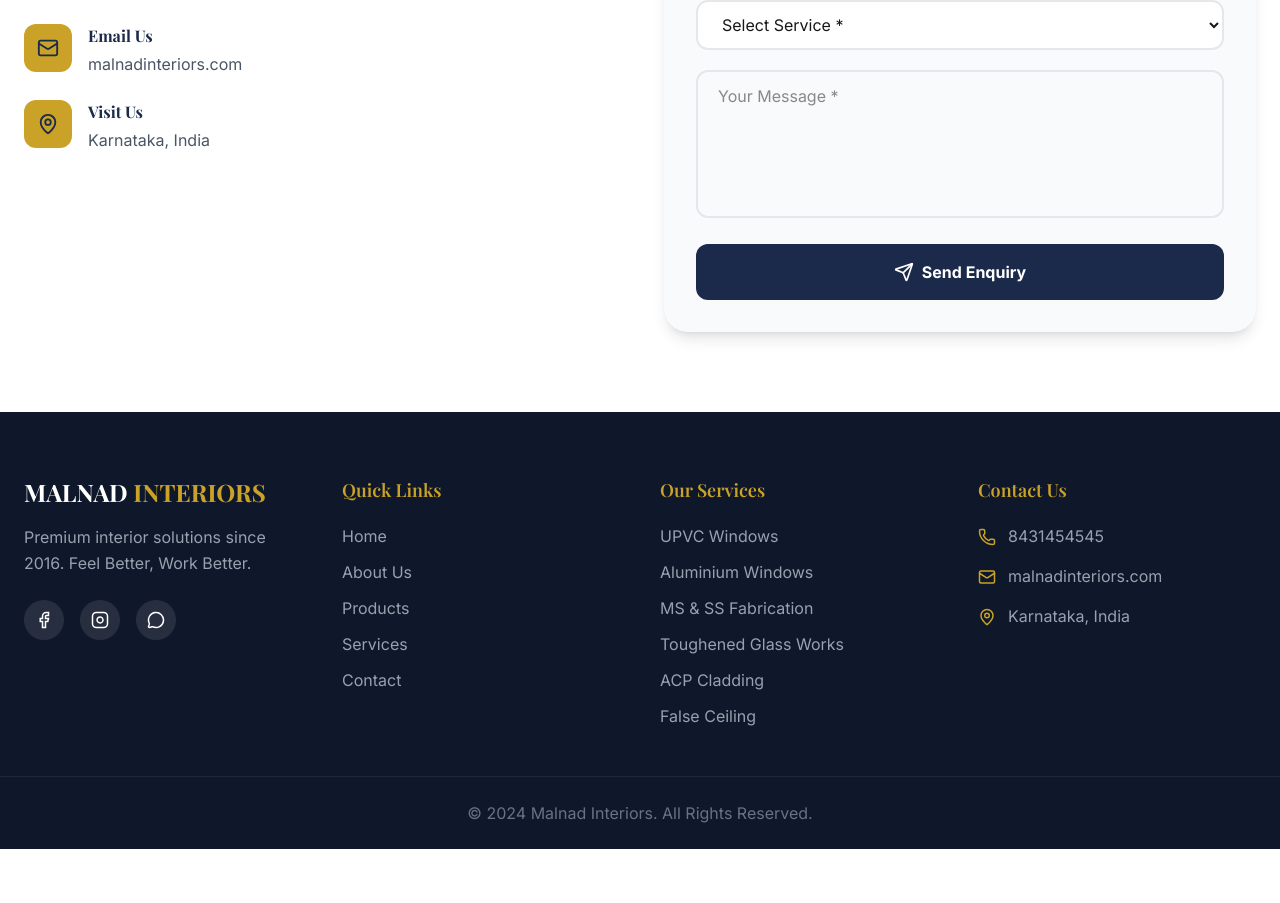
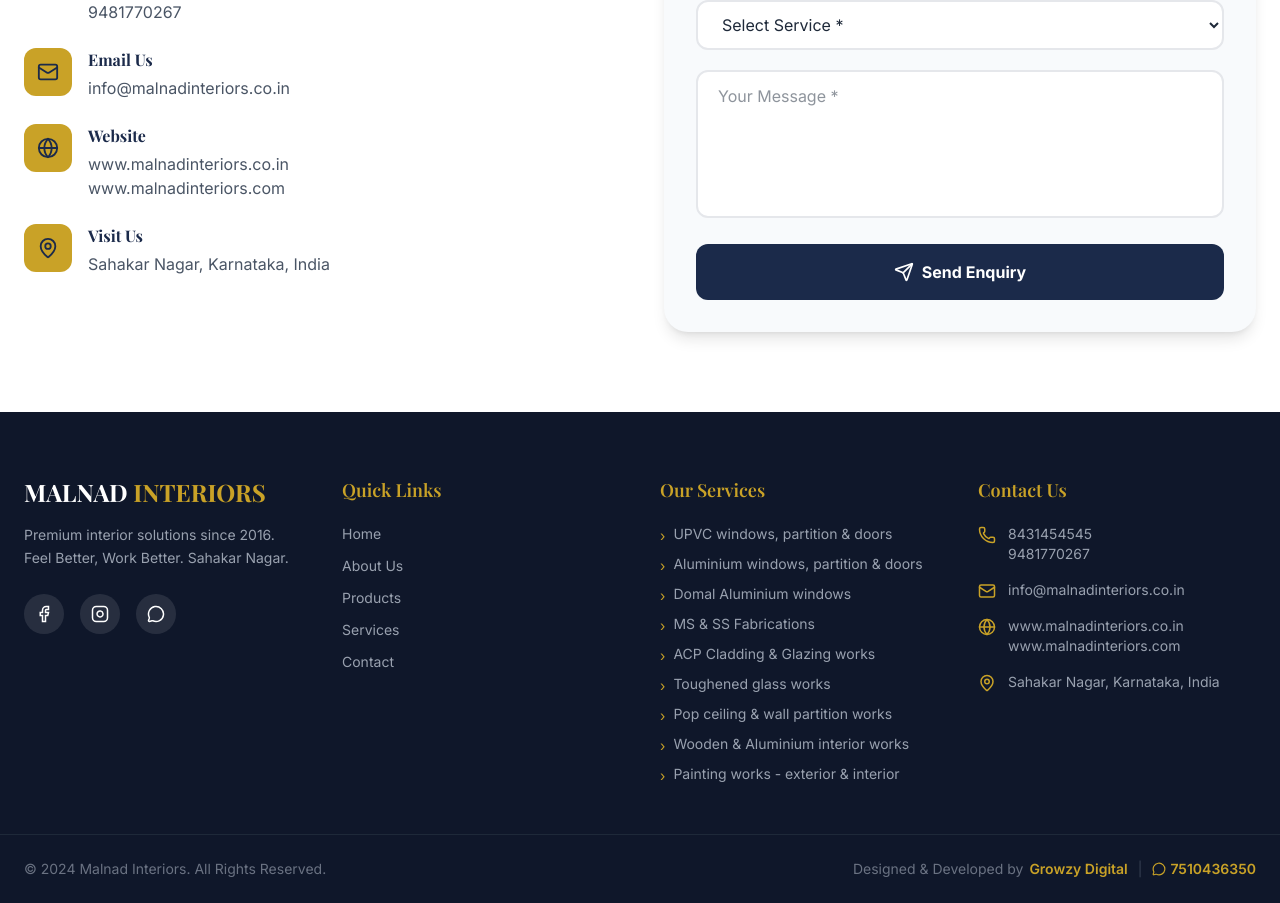
Before and after one commit to sadikalike/malnade-interior, a Next.js app: page /contact in a window 1280 px wide. Shown: the part 1036-1939 px from the top of the page. Before the commit the page ends 1885 px from the top, so only its background shows below. Built offline with nearby package versions, Linux system fonts and the light colour scheme; a web font is replaced by a local one.

Commit message:
first commitbb vv nn kk oo ll mmm finished6

```diff
--- a/app/components/ContactForm.tsx
+++ b/app/components/ContactForm.tsx
@@ -44,7 +44,7 @@
           required
           value={form.name}
           onChange={(e) => setForm({ ...form, name: e.target.value })}
-          className="w-full px-5 py-3 rounded-xl border-2 border-gray-200 focus:border-secondary outline-none transition"
+          className="w-full px-5 py-3 rounded-xl border-2 border-gray-200 focus:border-secondary outline-none transition bg-white text-gray-800"
         />
         <input
           type="tel"
@@ -52,7 +52,7 @@
           required
           value={form.phone}
           onChange={(e) => setForm({ ...form, phone: e.target.value })}
-          className="w-full px-5 py-3 rounded-xl border-2 border-gray-200 focus:border-secondary outline-none transition"
+          className="w-full px-5 py-3 rounded-xl border-2 border-gray-200 focus:border-secondary outline-none transition bg-white text-gray-800"
         />
       </div>
 
@@ -61,14 +61,14 @@
         placeholder="Email Address"
         value={form.email}
         onChange={(e) => setForm({ ...form, email: e.target.value })}
-        className="w-full px-5 py-3 rounded-xl border-2 border-gray-200 focus:border-secondary outline-none transition"
+        className="w-full px-5 py-3 rounded-xl border-2 border-gray-200 focus:border-secondary outline-none transition bg-white text-gray-800"
       />
 
       <select
         required
         value={form.service}
         onChange={(e) => setForm({ ...form, service: e.target.value })}
-        className="w-full px-5 py-3 rounded-xl border-2 border-gray-200 focus:border-secondary outline-none transition bg-white"
+        className="w-full px-5 py-3 rounded-xl border-2 border-gray-200 focus:border-secondary outline-none transition bg-white text-gray-800"
       >
         <option value="">Select Service *</option>
         <option>UPVC Windows</option>
@@ -87,7 +87,7 @@
         rows={5}
         value={form.message}
         onChange={(e) => setForm({ ...form, message: e.target.value })}
-        className="w-full px-5 py-3 rounded-xl border-2 border-gray-200 focus:border-secondary outline-none transition resize-none"
+        className="w-full px-5 py-3 rounded-xl border-2 border-gray-200 focus:border-secondary outline-none transition resize-none bg-white text-gray-800"
       />
 
       <button
--- a/app/components/Footer.tsx
+++ b/app/components/Footer.tsx
@@ -1,17 +1,19 @@
 import Link from "next/link";
-import { Phone, Mail, MapPin, MessageCircle } from "lucide-react";
+import { Phone, Mail, MapPin, Globe, MessageCircle } from "lucide-react";
 
 export default function Footer() {
   return (
     <footer className="bg-dark text-white pt-16 pb-6">
-      <div className="max-w-7xl mx-auto px-6 grid md:grid-cols-2 lg:grid-cols-4 gap-10">
-        {/* Brand */}
+      <div className="max-w-7xl mx-auto px-6 grid grid-cols-1 md:grid-cols-2 lg:grid-cols-4 gap-10">
+
+        {/* ===== BRAND SECTION ===== */}
         <div>
           <h3 className="text-2xl font-heading font-bold mb-4">
             MALNAD <span className="text-secondary">INTERIORS</span>
           </h3>
-          <p className="text-gray-400 leading-relaxed mb-6">
+          <p className="text-gray-400 leading-relaxed mb-6 text-sm">
             Premium interior solutions since 2016. Feel Better, Work Better.
+            Sahakar Nagar.
           </p>
           <div className="flex gap-4">
             <a
@@ -60,12 +62,12 @@
           </div>
         </div>
 
-        {/* Quick Links */}
+        {/* ===== QUICK LINKS ===== */}
         <div>
           <h4 className="text-lg font-semibold mb-5 text-secondary">
             Quick Links
           </h4>
-          <ul className="space-y-3 text-gray-400">
+          <ul className="space-y-3 text-gray-400 text-sm">
             <li>
               <Link href="/" className="hover:text-secondary transition">
                 Home
@@ -94,52 +96,111 @@
           </ul>
         </div>
 
-        {/* Services */}
+        {/* ===== OUR SERVICES ===== */}
         <div>
           <h4 className="text-lg font-semibold mb-5 text-secondary">
             Our Services
           </h4>
-          <ul className="space-y-3 text-gray-400">
-            <li>UPVC Windows</li>
-            <li>Aluminium Windows</li>
-            <li>MS & SS Fabrication</li>
-            <li>Toughened Glass Works</li>
-            <li>ACP Cladding</li>
-            <li>False Ceiling</li>
+          <ul className="space-y-2 text-gray-400 text-sm">
+            <li className="flex items-start gap-2">
+              <span className="text-secondary mt-0.5">›</span> UPVC windows, partition & doors
+            </li>
+            <li className="flex items-start gap-2">
+              <span className="text-secondary mt-0.5">›</span> Aluminium windows, partition & doors
+            </li>
+            <li className="flex items-start gap-2">
+              <span className="text-secondary mt-0.5">›</span> Domal Aluminium windows
+            </li>
+            <li className="flex items-start gap-2">
+              <span className="text-secondary mt-0.5">›</span> MS & SS Fabrications
+            </li>
+            <li className="flex items-start gap-2">
+              <span className="text-secondary mt-0.5">›</span> ACP Cladding & Glazing works
+            </li>
+            <li className="flex items-start gap-2">
+              <span className="text-secondary mt-0.5">›</span> Toughened glass works
+            </li>
+            <li className="flex items-start gap-2">
+              <span className="text-secondary mt-0.5">›</span> Pop ceiling & wall partition works
+            </li>
+            <li className="flex items-start gap-2">
+              <span className="text-secondary mt-0.5">›</span> Wooden & Aluminium interior works
+            </li>
+            <li className="flex items-start gap-2">
+              <span className="text-secondary mt-0.5">›</span> Painting works - exterior & interior
+            </li>
           </ul>
         </div>
 
-        {/* Contact */}
+        {/* ===== CONTACT US ===== */}
         <div>
           <h4 className="text-lg font-semibold mb-5 text-secondary">
             Contact Us
           </h4>
-          <ul className="space-y-4 text-gray-400">
+          <ul className="space-y-4 text-gray-400 text-sm">
             <li className="flex items-start gap-3">
-              <Phone size={18} className="text-secondary mt-1 shrink-0" />
-              <a href="tel:8431454545" className="hover:text-secondary">
-                8431454545
-              </a>
+              <Phone size={18} className="text-secondary mt-0.5 shrink-0" />
+              <div className="flex flex-col">
+                <a href="tel:8431454545" className="hover:text-secondary">
+                  8431454545
+                </a>
+                <a href="tel:9481770267" className="hover:text-secondary">
+                  9481770267
+                </a>
+              </div>
             </li>
             <li className="flex items-start gap-3">
-              <Mail size={18} className="text-secondary mt-1 shrink-0" />
-              <a
-                href="mailto:malnadinteriors.com"
-                className="hover:text-secondary"
-              >
-                malnadinteriors.com
-              </a>
+              <Mail size={18} className="text-secondary mt-0.5 shrink-0" />
+              <div className="flex flex-col break-all">
+                <a href="mailto:info@malnadinteriors.co.in" className="hover:text-secondary">
+                  info@malnadinteriors.co.in
+                </a>
+              </div>
             </li>
             <li className="flex items-start gap-3">
-              <MapPin size={18} className="text-secondary mt-1 shrink-0" />
-              <span>Karnataka, India</span>
+              <Globe size={18} className="text-secondary mt-0.5 shrink-0" />
+              <div className="flex flex-col break-all">
+                <a href="https://www.malnadinteriors.co.in" target="_blank" rel="noreferrer" className="hover:text-secondary">
+                  www.malnadinteriors.co.in
+                </a>
+                <a href="https://www.malnadinteriors.com" target="_blank" rel="noreferrer" className="hover:text-secondary">
+                  www.malnadinteriors.com
+                </a>
+              </div>
+            </li>
+            <li className="flex items-start gap-3">
+              <MapPin size={18} className="text-secondary mt-0.5 shrink-0" />
+              <span>Sahakar Nagar, Karnataka, India</span>
             </li>
           </ul>
         </div>
       </div>
 
-      <div className="text-center text-gray-500 mt-12 pt-6 border-t border-gray-800 max-w-7xl mx-auto px-6">
-        © 2024 Malnad Interiors. All Rights Reserved.
+      {/* ===== BOTTOM BAR (With Growzy Digital Credits) ===== */}
+      <div className="mt-12 pt-6 border-t border-gray-800 max-w-7xl mx-auto px-6 flex flex-col md:flex-row justify-between items-center gap-4 text-sm text-gray-500">
+        <p>
+          © 2024 Malnad Interiors. All Rights Reserved.
+        </p>
+        <p className="flex items-center gap-1.5 flex-wrap justify-center">
+          Designed & Developed by{" "}
+          <a
+            href="https://www.instagram.com/growzydigital.web?mdxt=N2k3OGNsMHc3bjFj"
+            target="_blank"
+            rel="noopener noreferrer"
+            className="text-secondary font-semibold hover:text-white transition"
+          >
+            Growzy Digital
+          </a>
+          <span className="text-gray-700 mx-1">|</span>
+          <a
+            href="https://wa.me/917510436350"
+            target="_blank"
+            rel="noopener noreferrer"
+            className="text-secondary font-semibold hover:text-white transition flex items-center gap-1"
+          >
+            <MessageCircle size={14} /> 7510436350
+          </a>
+        </p>
       </div>
     </footer>
   );
--- a/app/contact/page.tsx
+++ b/app/contact/page.tsx
@@ -1,5 +1,5 @@
 import ContactForm from "../components/ContactForm";
-import { Phone, Mail, MapPin, Clock } from "lucide-react";
+import { Phone, Mail, MapPin, Clock, Globe } from "lucide-react";
 
 export const metadata = {
   title: "Contact Us | Malnad Interiors",
@@ -18,19 +18,19 @@
     {
       icon: Mail,
       title: "Email",
-      value: "malnadinteriors.com",
-      href: "mailto:malnadinteriors.com",
+      value: "info@malnadinteriors.co.in",
+      href: "mailto:info@malnadinteriors.co.in",
+    },
+    {
+      icon: Globe,
+      title: "Website",
+      value: "malnadinteriors.co.in",
+      href: "https://www.malnadinteriors.co.in",
     },
     {
       icon: MapPin,
       title: "Location",
-      value: "Karnataka, India",
-      href: "#",
-    },
-    {
-      icon: Clock,
-      title: "Working Hours",
-      value: "Mon - Sat: 9AM - 7PM",
+      value: "Sahakar Nagar, Karnataka",
       href: "#",
     },
   ];
@@ -72,7 +72,7 @@
                 <h3 className="font-heading font-bold text-primary mb-1">
                   {info.title}
                 </h3>
-                <p className="text-gray-600 text-sm">{info.value}</p>
+                <p className="text-gray-600 text-sm break-words">{info.value}</p>
               </a>
             ))}
           </div>
@@ -101,12 +101,10 @@
                 </div>
                 <div>
                   <h4 className="font-bold text-primary mb-1">Call Us</h4>
-                  <a
-                    href="tel:8431454545"
-                    className="text-gray-600 hover:text-secondary transition"
-                  >
-                    8431454545
-                  </a>
+                  <div className="flex flex-col text-gray-600 hover:text-secondary transition">
+                    <a href="tel:8431454545">8431454545</a>
+                    <a href="tel:9481770267">9481770267</a>
+                  </div>
                 </div>
               </div>
 
@@ -117,11 +115,24 @@
                 <div>
                   <h4 className="font-bold text-primary mb-1">Email Us</h4>
                   <a
-                    href="mailto:malnadinteriors.com"
-                    className="text-gray-600 hover:text-secondary transition"
+                    href="mailto:info@malnadinteriors.co.in"
+                    className="text-gray-600 hover:text-secondary transition break-all"
                   >
-                    malnadinteriors.com
+                    info@malnadinteriors.co.in
                   </a>
+                </div>
+              </div>
+
+              <div className="flex items-start gap-4">
+                <div className="w-12 h-12 bg-secondary rounded-xl flex items-center justify-center shrink-0">
+                  <Globe className="text-primary" size={22} />
+                </div>
+                <div>
+                  <h4 className="font-bold text-primary mb-1">Website</h4>
+                  <div className="flex flex-col text-gray-600 hover:text-secondary transition break-all">
+                    <a href="https://www.malnadinteriors.co.in">www.malnadinteriors.co.in</a>
+                    <a href="https://www.malnadinteriors.com">www.malnadinteriors.com</a>
+                  </div>
                 </div>
               </div>
 
@@ -131,7 +142,7 @@
                 </div>
                 <div>
                   <h4 className="font-bold text-primary mb-1">Visit Us</h4>
-                  <p className="text-gray-600">Karnataka, India</p>
+                  <p className="text-gray-600">Sahakar Nagar, Karnataka, India</p>
                 </div>
               </div>
             </div>
```
